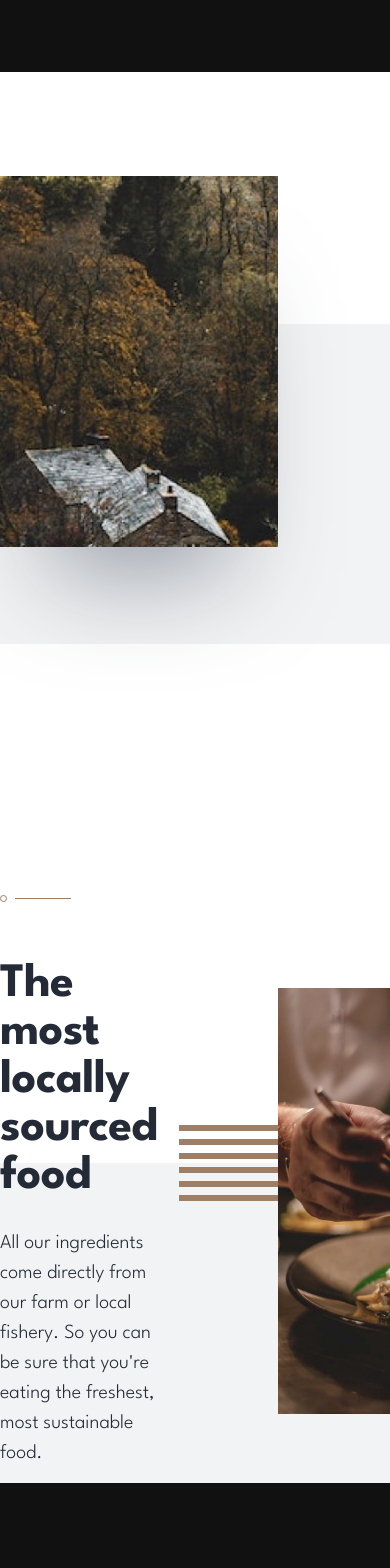
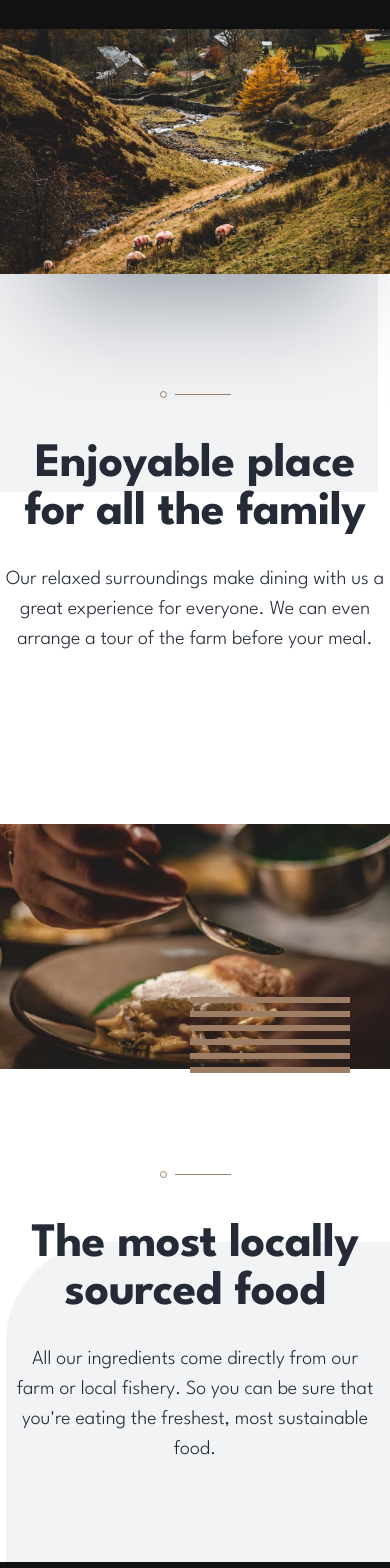
Before and after one commit to samuel-jm/frontend-mentor-dine-restaurant-website, a SvelteKit app: page / in a window 390 px wide. Shown: the part 920-2488 px from the top of the page. Built offline with nearby package versions, Linux system fonts and the light colour scheme.

Commit message:
Style the tablet layout Overview component

```diff
--- a/src/routes/Overview.svelte
+++ b/src/routes/Overview.svelte
@@ -140,4 +140,120 @@
 		letter-spacing: var(--letter-spacing-zero);
 		line-height: var(--line-height-m);
 	}
+
+	@media (max-width: 0px) {
+	}
+
+	@media (max-width: 1000px) {
+		#pattern-tr {
+			left: -517px;
+			top: 100px;
+		}
+
+		#pattern-tl {
+			right: -511px;
+		}
+
+		#pattern-lines {
+			bottom: 489px;
+			right: 40px;
+
+			z-index: 1;
+		}
+
+		section {
+			display: grid;
+			grid-template-columns: 1fr;
+			grid-template-rows: repeat(4, 1fr);
+			grid-template-areas:
+				'enjoyable-place-img'
+				'enjoyable-place-text'
+				'locally-sourced-img'
+				'locally-sourced-text';
+
+			height: 1490px;
+		}
+
+		.crop {
+			place-self: center;
+			transform: translateY(0px);
+
+			position: relative;
+
+			aspect-ratio: 573 / 360;
+			width: min(573px, 100%);
+			margin-bottom: -10px;
+		}
+
+		.crop,
+		#enjoyable-place-text {
+			transform: translateY(-112px);
+		}
+
+		#enjoyable-place-img {
+			position: static;
+
+			content: url('/homepage/enjoyable-place-tablet@2x.jpg');
+			width: 100%;
+			height: auto;
+		}
+
+		#enjoyable-place-text {
+			place-self: center;
+
+			margin-left: 0;
+			max-width: 48ch;
+
+			text-align: center;
+		}
+
+		#locally-sourced-img,
+		#locally-sourced-text {
+			transform: translateY(-62px);
+		}
+
+		#locally-sourced-img {
+			place-self: center;
+			position: relative;
+
+			content: url('/homepage/locally-sourced-tablet@2x.jpg');
+			width: min(573px, 100%);
+
+			margin-bottom: -10px;
+		}
+
+		#locally-sourced-text {
+			place-self: center;
+			grid-area: locally-sourced-text;
+
+			margin-right: 0;
+			max-width: 45ch;
+
+			text-align: center;
+		}
+
+		h2,
+		p {
+			color: var(--colour-ebony-clay);
+
+			font-family: 'League Spartan';
+		}
+
+		h2 {
+			margin-top: 39px;
+			margin-bottom: 27px;
+
+			font-size: var(--size-2xl);
+			font-weight: var(--weight-bold);
+			letter-spacing: var(--letter-spacing-xs);
+			line-height: var(--line-height-xl);
+		}
+
+		p {
+			font-size: var(--size-l);
+			font-weight: var(--weight-regular);
+			letter-spacing: var(--letter-spacing-zero);
+			line-height: var(--line-height-m);
+		}
+	}
 </style>
```
